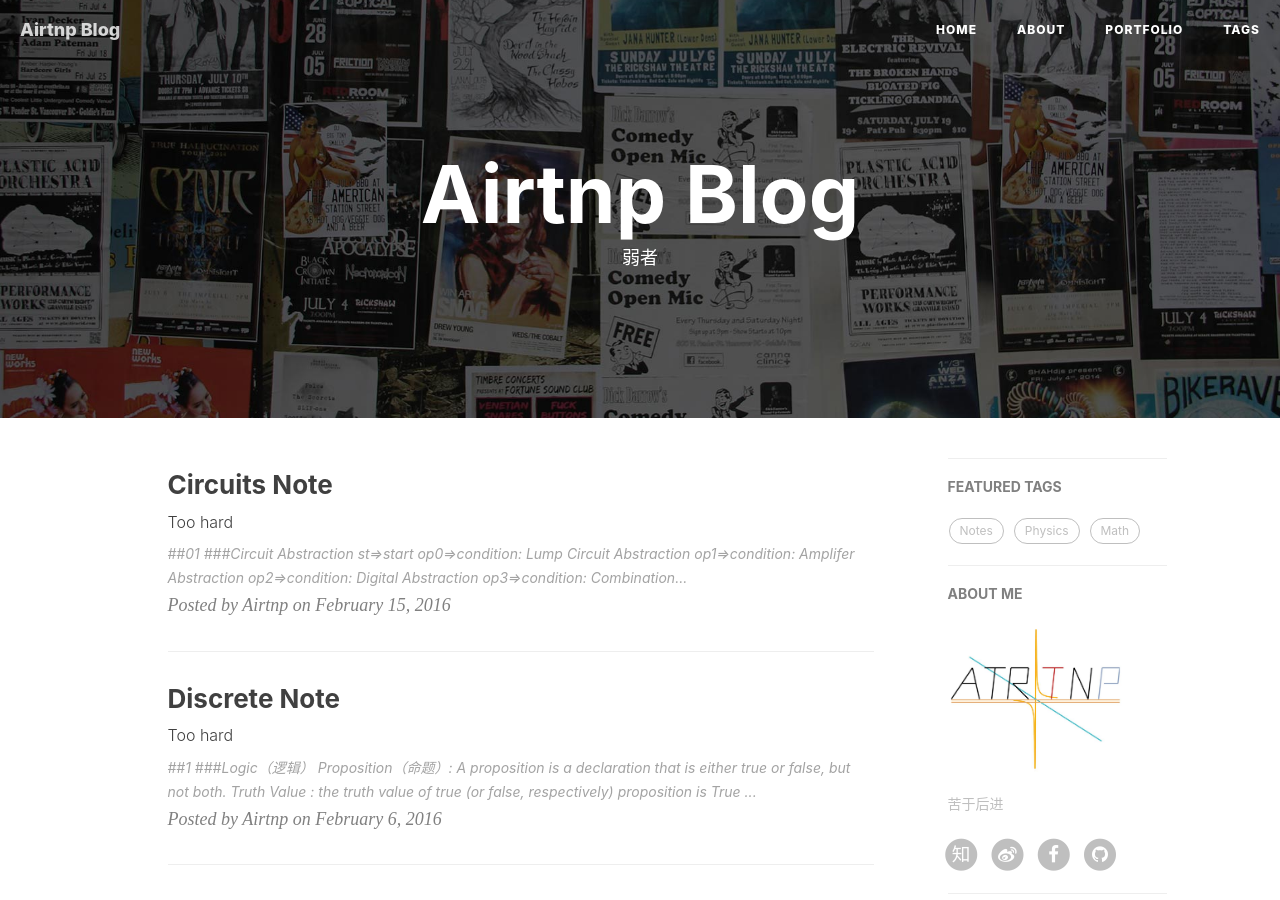
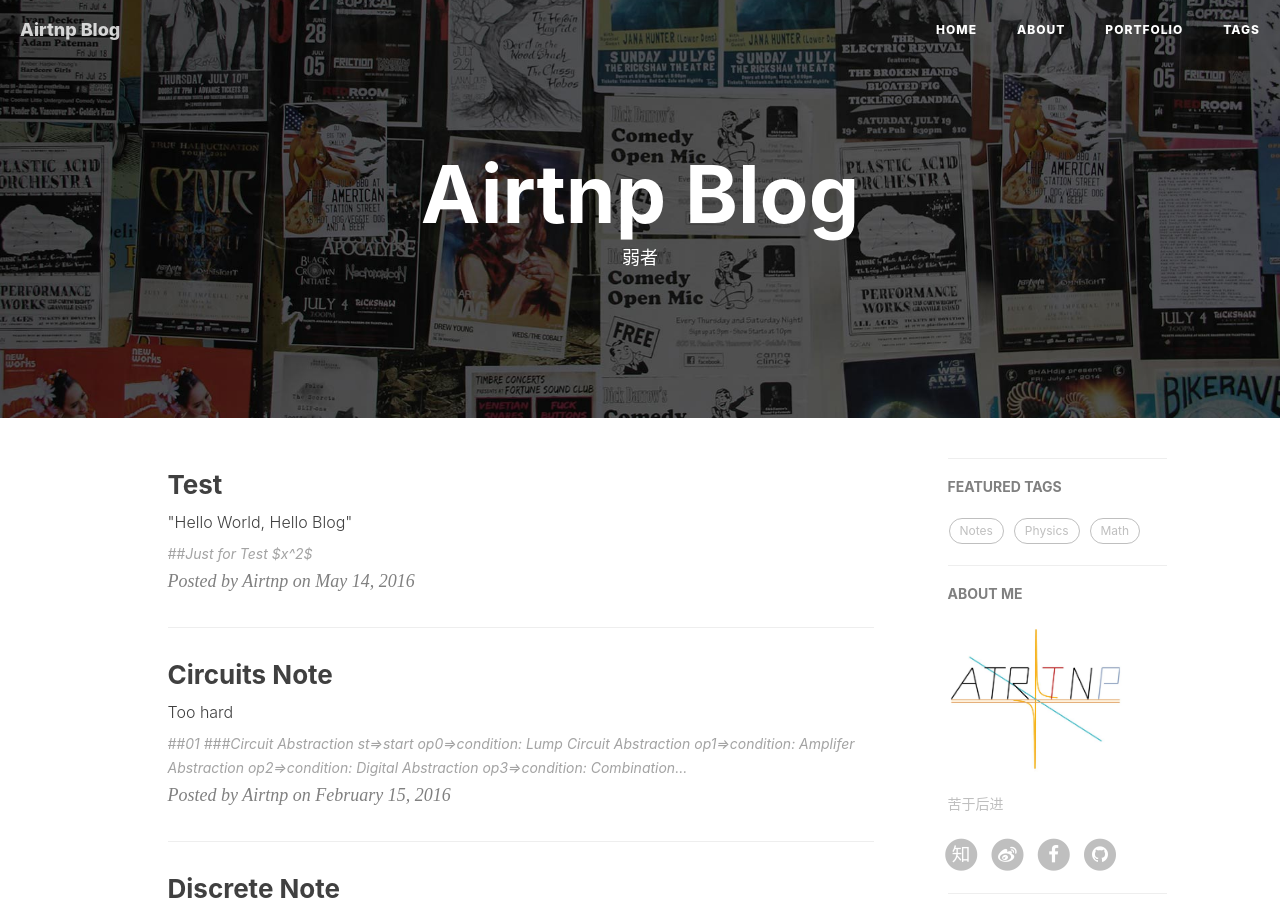
Before and after one commit to Airtnp/Airtnp.github.io, a Jekyll site: the page built from index.html, in a window 1280 px wide and 900 px high. Built offline with Jekyll 4.4.1, drawn with Linux system fonts in a browser that asks for light colours; nearby versions of some CDN libraries; the list of posts is cut into pages by our own code; comment, search, counter and statistics services are not loaded.

Commit message:
Add test

```diff
--- /dev/null
+++ b/_posts/2016-05-14-test.markdown
@@ -0,0 +1,13 @@
+---
+layout:     post
+title:      "Test"
+subtitle:   " \"Hello World, Hello Blog\""
+date:       2016-05-14 01:31:00
+author:     "Airtnp"
+header-img: "img/post-notes.jpg"
+tags:
+    - 测试
+---
+
+##Just for Test
+$x^2$
--- a/portfolio/index.html
+++ b/portfolio/index.html
@@ -16,7 +16,7 @@ layout: default
 	<body>
 		<div class="container" style="margin:0;padding:0;width:100%;">
 			<header>
-				<img width="190" height="190" src="images/airtnp_avatar.png">
+				<img width="190" height="190" src="images/avatar-airtnp.jpg">
 				<h1>Airtnp</h1>
 				<p>A student major in ECE,<br>
 					Learn to Code and Do Science</p>
```
